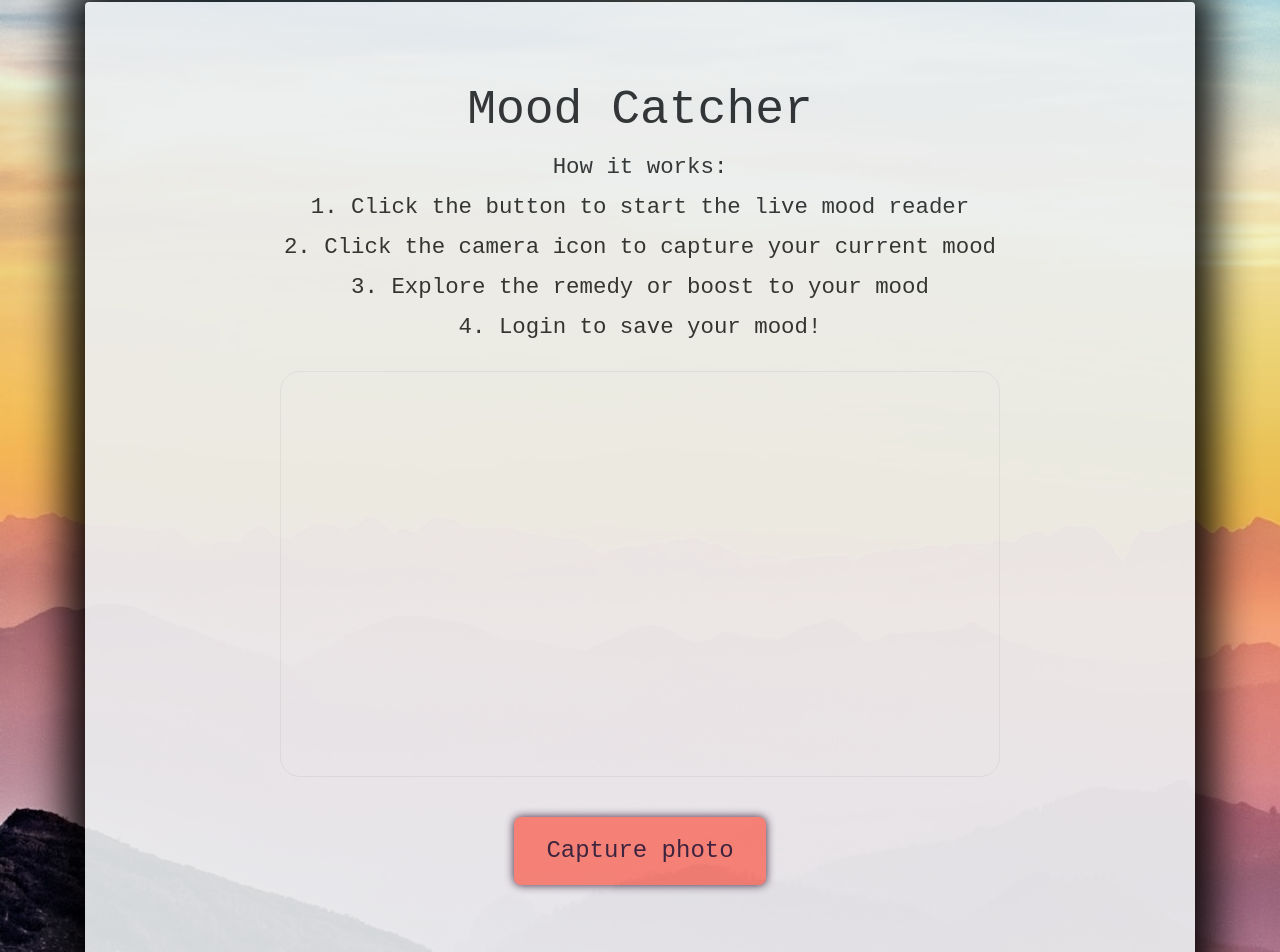
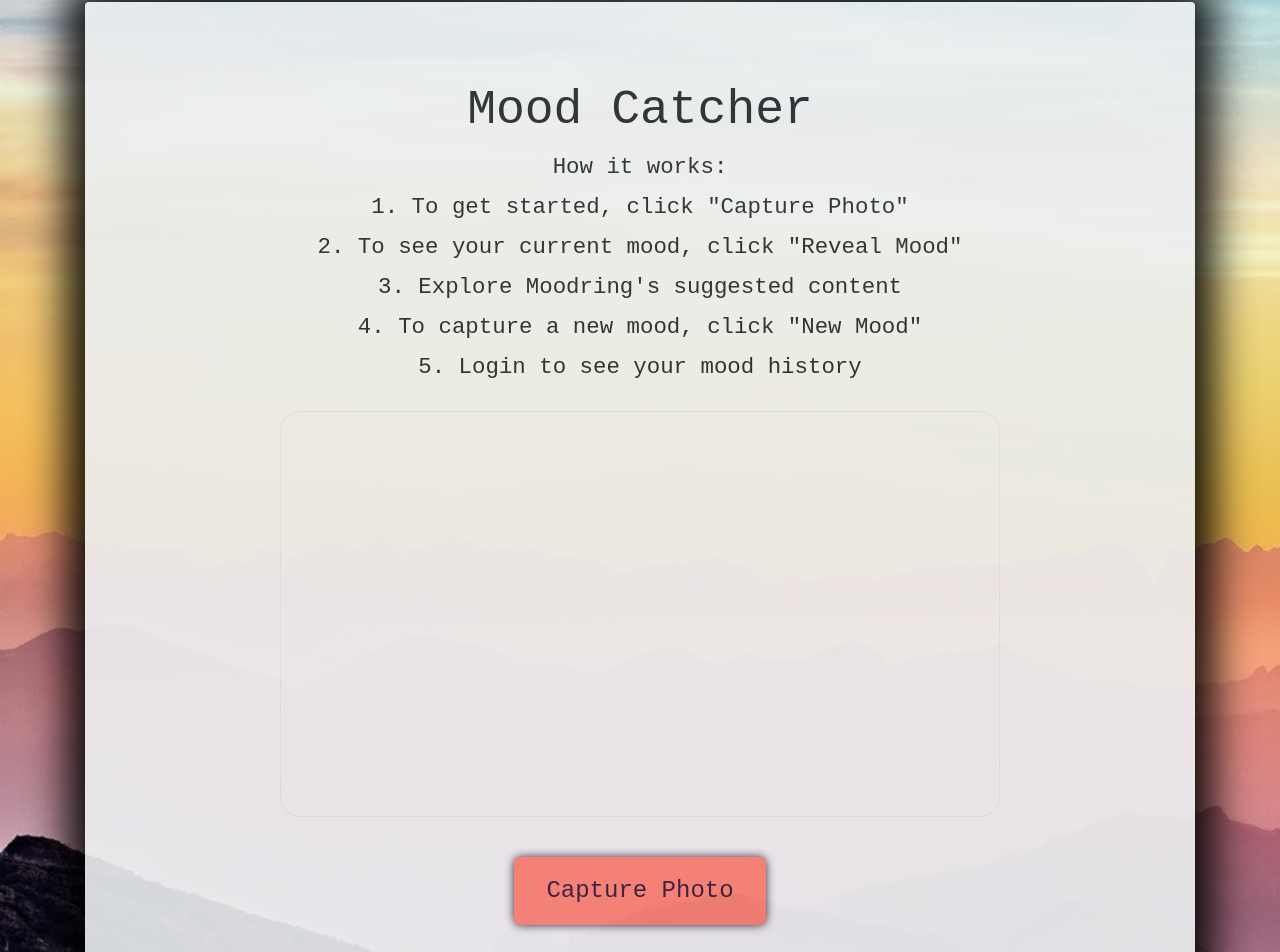
Before and after one commit to haywah27/mood-ring, a React (Create React App) app in the folder client/: page /new-mood in a window 1280 px wide. Shown: the part 132-1084 px from the top of the page. Built offline with nearby package versions, Linux system fonts and the light colour scheme; no server answers.

Commit message:
new mood instrucitons update

```diff
--- a/client/src/components/Webcam/Webcam.js
+++ b/client/src/components/Webcam/Webcam.js
@@ -73,7 +73,7 @@ const WebcamCapture = ({ setMoodState, setIsLoaded, setIsLoading }) => {
             capture();
           }}
         >
-          Capture photo
+          Capture Photo
         </Button>
       )}
     </>
--- a/client/src/pages/NewMood.js
+++ b/client/src/pages/NewMood.js
@@ -129,11 +129,12 @@ function Home() {
           <Container>
             <h1 className="title">Mood Catcher</h1>
             <h5 className="body">
-              How it works: <br /> 1. Click the button to start the live mood
-              reader
-              <br /> 2. Click the camera icon to capture your current mood
-              <br /> 3. Explore the remedy or boost to your mood
-              <br /> 4. Login to save your mood!
+              How it works: <br /> 1. To get started, click "Capture Photo"
+              <br /> 2. To see your current mood, click "Reveal Mood"
+              <br /> 3. Explore Moodring's suggested content
+              <br /> 4. To capture a new mood, click "New Mood"
+              <br /> 5. Login to see your mood history
+
             </h5>
 
             <Webcam
```
